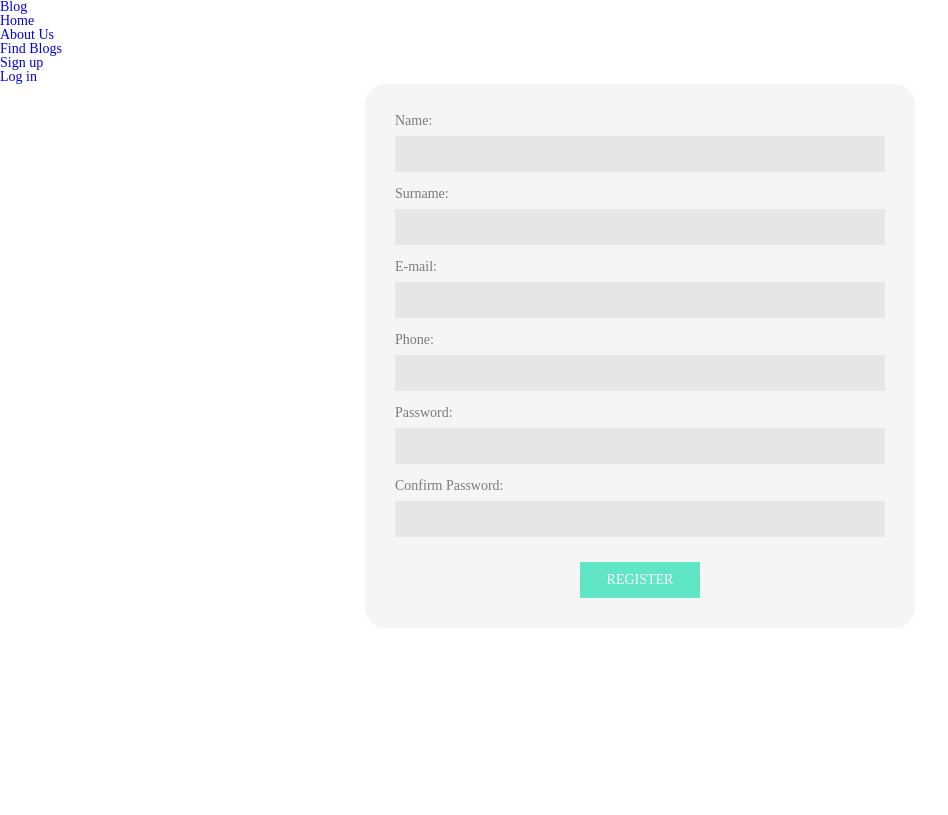
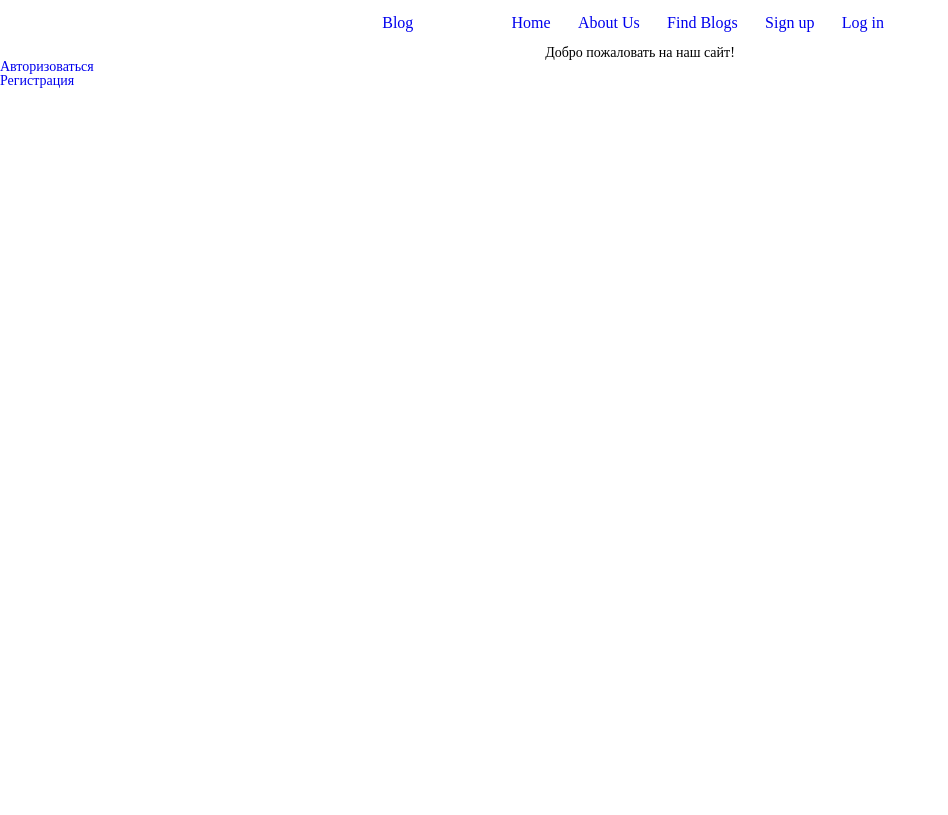
Before and after one commit to Shparvasser/BlogPostApp, a PHP site: page / in a window 1280 px wide. Shown: the whole page, without its empty margins (0-948 px from the left). Before the commit the page ends 598 px from the top, so only its background shows below. Run offline with PHP 8.4, Linux system fonts and the light colour scheme; data that the repository does not hold is empty.

Commit message:
modified three files and add three new files and rename thwo files

```diff
--- a/Controller/form.php
+++ b/Controller/controller.form.php
@@ -11,28 +11,42 @@ if (isset($_POST['do_register'])) {
 	$password = trim(strip_tags($_POST['password']));
 	$passwordTwo = trim(strip_tags($_POST['password_2']));
 	$errors = [];
-	if (empty($name) && empty($surname) && empty($email) && empty($phone) && empty($password)) {
+	if (empty($name)) {
 		$errors['name'] = "Enter your name";
+	}
+	if (empty($surname)) {
 		$errors['surname'] = "Enter your surname";
+	}
+	if (empty($email)) {
 		$errors['email'] = "Enter your email";
+	}
+	if (empty($phone)) {
 		$errors['phone'] = "Enter your phone";
+	}
+	if (empty($password)) {
 		$errors['password'] = "Enter your password";
 	}
 	if (empty($passwordTwo) || $passwordTwo != $password) {
 		$errors['password_2'] = "The repeated password was entered incorrectly";
 	}
-	if ((mb_strlen($name) < 3 || mb_strlen($name) > 35) && empty($errors['name'])) {
-		$errors['name'] = 'Invalid name length';
+	if ((mb_strlen($name) < 3 || mb_strlen($name) > 20) && empty($errors['name'])) {
+		$errors['name'] = 'Invalid name length 3-20';
 	}
-
-	if ((mb_strlen($surname) < 5 || mb_strlen($surname) > 35) && empty($errors['surname'])) {
-		$errors['surname'] = 'Invalid surname length';
+	if ((mb_strlen($surname) < 5 || mb_strlen($surname) > 20) && empty($errors['surname'])) {
+		$errors['surname'] = 'Invalid surname length 5-20';
 	}
-
+	if ((mb_strlen($phone) < 5 || mb_strlen($phone) > 16) && empty($errors['phone'])) {
+		$errors['phone'] = 'Invalid phone length 5-11';
+	}
+	if ((mb_strlen($password) < 6) && empty($errors['password'])) {
+		$errors['password'] = 'Invalid password length < 6';
+	}
+	if (preg_match("/[^0-9]/i", $phone) && empty($errors['phone'])) {
+		$errors['phone'] = 'You have entered an invalid character! Only numbers';
+	}
 	if (preg_match("/[^a-zA-Z]/i", $name) && empty($errors['name'])) {
 		$errors['name'] = 'You have entered an invalid character! Only letters are allowed! ';
 	}
-
 	if (preg_match("/[^a-zA-Z]/i", $surname) && empty($errors['surname'])) {
 		$errors['surname'] = 'You have entered an invalid character! Only letters are allowed! ';
 	}
@@ -58,8 +72,12 @@ if (isset($_POST['do_register'])) {
 			if ($result) {
 				$letter = "<p class='green'>Пользователь {$user->getEmail()} успешно зарегистрирован</p>";
 			} else $letter = "<p class='error'>Пользователь не зарегистрирован, попробуйте ещё раз</p>";
-			$result->close();
+			// $result->close();
 		}
-		header('Location:../View/view.form.php');
+		header('Location:../index.php');
 	}
+	$savedName = $_POST['name'];
+	$savedSurname = $_POST['surname'];
+	$savedEmail = $_POST['email'];
+	$savedPhone = $_POST['phone'];
 }
--- a/Css/style.css
+++ b/css/style.css
@@ -120,17 +120,32 @@ button {
 	padding: 10px 0;
 	border-width: 0;
 	display: block;
-	width: 120px;
+	width: 150px;
 	margin: 25px auto 0;
-	background: #60e6c5;
-	color: white;
+	background: #00eeda;
+	color: rgb(255, 255, 255);
 	font-size: 14px;
 	outline: none;
 	text-transform: uppercase;
 }
-.green {
-	color: green;
+
+.header {
+	display: flex;
+	margin: 15px 15px;
 }
-.error {
-	color: red;
+.header__wrapper {
+	width: 600px;
+	margin: 0px auto;
 }
+.header__menu {
+	display: flex;
+	align-items: center;
+	justify-content: space-around;
+	font-size: 16px;
+}
+.header__list {
+	display: flex;
+	flex-wrap: wrap;
+	justify-content: space-around;
+	width: 400px;
+}
--- a/header.php
+++ b/header.php
@@ -5,23 +5,22 @@
 	<meta charset="UTF-8">
 	<meta http-equiv="X-UA-Compatible" content="IE=edge">
 	<meta name="viewport" content="width=device-width, initial-scale=1.0">
-	<link rel="stylesheet" href="../Css/style.css">
+	<link rel="stylesheet" href="css/style.css">
 	<title>Stage2</title>
 </head>
 
 <body>
-	<header>
-		<nav>
-			<div class="wrapper">
-				<a href="index.php">Blog</a>
-				<ul>
-					<li><a href="index.php">Home</a></li>
-					<li><a href="discover.php">About Us</a></li>
-					<li><a href="blog.php">Find Blogs</a></li>
-					<li><a href="signup.php">Sign up</a></li>
-					<li><a href="login.php">Log in</a></li>
+	<header class="header">
+		<div class="header__wrapper">
+			<nav class="header__menu">
+				<a href="/../index.php">Blog</a>
+				<ul class="header__list">
+					<li class="header__item"><a href="/../index.php">Home</a></li>
+					<li class="header__item"><a href="/../discover.php">About Us</a></li>
+					<li class="header__item"><a href="/../blog.php">Find Blogs</a></li>
+					<li class="header__item"><a href="/../signup.php">Sign up</a></li>
+					<li class="header__item"><a href="/../login.php">Log in</a></li>
 				</ul>
-			</div>
-
-		</nav>
+			</nav>
+		</div>
 	</header>
--- a/index.php
+++ b/index.php
@@ -1,47 +1,29 @@
 <?php
-require_once __DIR__ . "/Controller/form.php";
+require_once __DIR__ . "/Controller/controller.form.php";
 require_once __DIR__ . "/Model/DbConnect.php";
 require_once __DIR__ . "/Model/User.php";
 require_once __DIR__ . "/header.php";
-
 ?>
 <main>
-	<section class="section__form">
-		<div class="form__register">
-			<form method="post">
-				<div>
-					<label for="name">Name:</label>
-					<input type="text" name="name" id="name">
-					<div style="color: red;"><?php echo $errors['name']; ?></div>
-				</div>
-				<div>
-					<label for="surname">Surname:</label>
-					<input type="text" name="surname" id="surname">
-					<div style="color: red;"><?php echo $errors['surname']; ?></div>
-				</div>
-				<div>
-					<label for="email">E-mail:</label>
-					<input type="email" name="email" id="email">
-					<div style="color: red;"><?php echo $errors['email']; ?></div>
-				</div>
-				<div>
-					<label for="phone">Phone:</label>
-					<input type="tel" name="phone" id="phone">
-					<div style="color: red;"><?php echo $errors['phone']; ?></div>
-				</div>
-				<div>
-					<label for="password">Password:</label>
-					<input type="password" name="password" id="password">
-					<div style="color: red;"><?php echo $errors['password']; ?></div>
-				</div>
-				<div>
-					<label for="password_2">Confirm Password:</label>
-					<input type="password" name="password_2" id="password_2">
-					<div style="color: red;"><?php echo $errors['password_2']; ?></div>
-				</div>
-				<button type="submit" name="do_register">Register</button>
-			</form>
-		</div>
-	</section>
+	<div>
+		<center>
+			<h1>Добро пожаловать на наш сайт!</h1>
+		</center>
+	</div>
 </main>
+<?php
+if (isset($_SESSION['logged_user'])) : ?>
+	<?php
+
+	$row = $_SESSION['logged_user'];
+	echo "Привет, ";
+	echo "$row->name,";
+	echo " $row->email" . "<br>";
+	?>
+	<a href="logout.php">Выйти</a>
+<?php else : ?>
+	<a href="login.php">Авторизоваться</a><br>
+	<a href="signup.php">Регистрация</a>
+<?php endif; ?>
+
 <?php require_once __DIR__ . "/footer.php"; ?>
```
Also changed, not shown: Controller/controller.login.php (added, +21 -0 lines), View/view.form.php (deleted, +0 -8 lines), login.php (added, +23 -0 lines), logout.php (added, +9 -0 lines), signup.php (added, +44 -0 lines).
